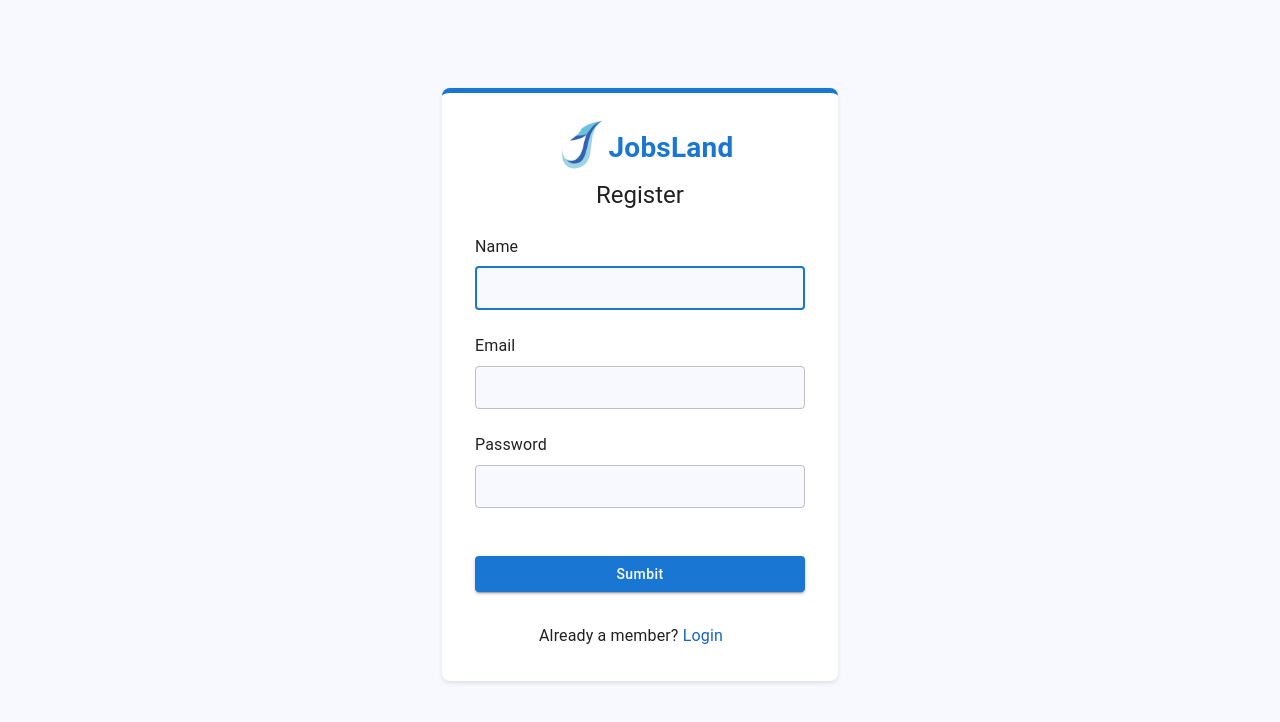
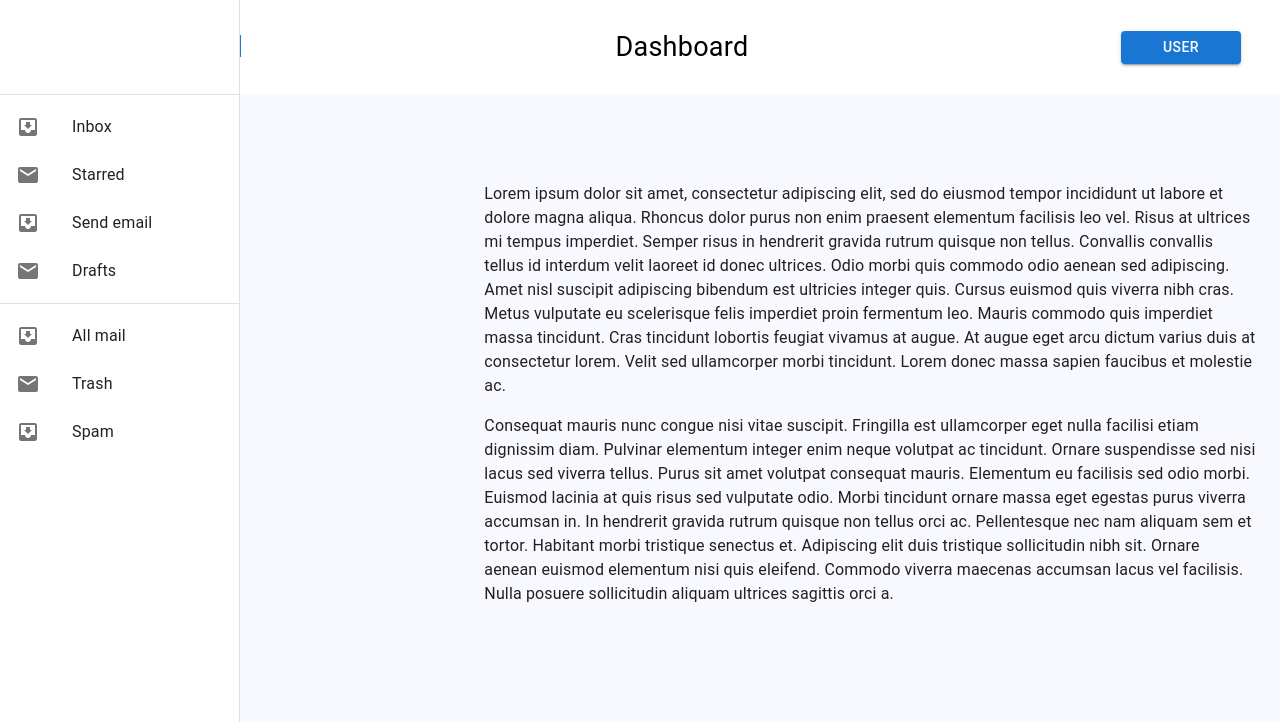
Before and after one commit to uzairmirza90/react-js-jobs, a React (Create React App) app: page /register in a window 1280 px wide. Shown: the top 722 px of the page. Built offline with nearby package versions, Linux system fonts and the light colour scheme.

Commit message:
fixed height of sidebar

```diff
--- a/package.json
+++ b/package.json
@@ -5,6 +5,7 @@
   "dependencies": {
     "@emotion/react": "^11.11.0",
     "@emotion/styled": "^11.11.0",
+    "@mui/icons-material": "^5.11.16",
     "@mui/material": "^5.13.4",
     "@testing-library/jest-dom": "^5.16.5",
     "@testing-library/react": "^13.4.0",
--- a/src/App.js
+++ b/src/App.js
@@ -3,15 +3,17 @@
 import { BrowserRouter, Route, Routes } from "react-router-dom";
 import Register from "./components/Register/Register";
 import LandingPage from "./views/LandingPage/landingPage";
+import Header from "./components/Dadshboard/Header";
 function App() {
   return (
-    <BrowserRouter>
-      <Routes>
-        <Route path="/" element={<LandingPage />} />
-        <Route path="/login" element={<Login />} />
-        <Route path="/register" element={<Register />} />
-      </Routes>
-    </BrowserRouter>
+    <Header />
+    // <BrowserRouter>
+    //   <Routes>
+    //     <Route path="/" element={<LandingPage />} />
+    //     <Route path="/login" element={<Login />} />
+    //     <Route path="/register" element={<Register />} />
+    //   </Routes>
+    // </BrowserRouter>
   );
 }
 
--- /dev/null
+++ b/src/components/Dadshboard/Header.js
@@ -0,0 +1,229 @@
+import * as React from "react";
+
+import Button from "@mui/material/Button";
+import CssBaseline from "@mui/material/CssBaseline";
+import TextField from "@mui/material/TextField";
+import Container from "@mui/material/Container";
+import { createTheme, ThemeProvider } from "@mui/material/styles";
+import { useState } from "react";
+import IconButton from "@mui/material/IconButton";
+import logoImage from "../../assets/logo.jpg";
+import PropTypes from "prop-types";
+import AppBar from "@mui/material/AppBar";
+import Box from "@mui/material/Box";
+import Divider from "@mui/material/Divider";
+import Drawer from "@mui/material/Drawer";
+import InboxIcon from "@mui/icons-material/MoveToInbox";
+import List from "@mui/material/List";
+import ListItem from "@mui/material/ListItem";
+import ListItemButton from "@mui/material/ListItemButton";
+import ListItemIcon from "@mui/material/ListItemIcon";
+import ListItemText from "@mui/material/ListItemText";
+import MailIcon from "@mui/icons-material/Mail";
+import MenuIcon from "@mui/icons-material/Menu";
+import Toolbar from "@mui/material/Toolbar";
+import Typography from "@mui/material/Typography";
+
+const defaultTheme = createTheme({
+  palette: {
+    background: {
+      default: "#f8f8ff",
+    },
+  },
+});
+const drawerWidth = 240;
+const Header = (props) => {
+  // const { window } = props;
+  const [mobileOpen, setMobileOpen] = React.useState(false);
+
+  const handleDrawerToggle = () => {
+    setMobileOpen(!mobileOpen);
+  };
+
+  const drawer = (
+    <div>
+      <Toolbar />
+      <Divider sx={{ paddingTop: "30px" }} />
+      <List>
+        {["Inbox", "Starred", "Send email", "Drafts"].map((text, index) => (
+          <ListItem key={text} disablePadding>
+            <ListItemButton>
+              <ListItemIcon>
+                {index % 2 === 0 ? <InboxIcon /> : <MailIcon />}
+              </ListItemIcon>
+              <ListItemText primary={text} />
+            </ListItemButton>
+          </ListItem>
+        ))}
+      </List>
+      <Divider />
+      <List>
+        {["All mail", "Trash", "Spam"].map((text, index) => (
+          <ListItem key={text} disablePadding>
+            <ListItemButton>
+              <ListItemIcon>
+                {index % 2 === 0 ? <InboxIcon /> : <MailIcon />}
+              </ListItemIcon>
+              <ListItemText primary={text} />
+            </ListItemButton>
+          </ListItem>
+        ))}
+      </List>
+    </div>
+  );
+
+  // const container =
+  //   window !== undefined ? () => window().document.body : undefined;
+
+  return (
+    <ThemeProvider theme={defaultTheme}>
+      <CssBaseline />
+      <Box sx={{ flexGrow: 1 }}>
+        <AppBar
+          position="static"
+          sx={{
+            backgroundColor: "#ffffff",
+            padding: "15px",
+            boxShadow: "none",
+            width: "100%",
+          }}
+        >
+          <Toolbar>
+            <img src={logoImage} alt="logoImage" width={70} />
+            <Typography
+              variant="h6"
+              component="div"
+              sx={{
+                flexGrow: 1,
+                color: "primary.main",
+                fontWeight: "bold",
+                fontSize: "30px",
+              }}
+            >
+              JobsLand
+            </Typography>
+            <Typography
+              alignContent="center"
+              color="black"
+              sx={{ flexGrow: 1, fontSize: "27px" }}
+            >
+              Dashboard
+            </Typography>
+            <Button
+              variant="contained"
+              color="primary"
+              sx={{ width: "120px", height: "33px" }}
+            >
+              User
+            </Button>
+          </Toolbar>
+        </AppBar>
+      </Box>
+      <Box sx={{ display: "flex" }}>
+        <CssBaseline />
+        {/* <AppBar
+          position="fixed"
+          sx={{
+            width: "100%",
+            ml: { sm: `${drawerWidth}px` },
+          }} */}
+        {/* > */}
+        <Toolbar>
+          <IconButton
+            color="inherit"
+            aria-label="open drawer"
+            edge="start"
+            onClick={handleDrawerToggle}
+            sx={{ mr: 2, display: { sm: "none" } }}
+          >
+            <MenuIcon />
+          </IconButton>
+          <Typography variant="h6" noWrap component="div">
+            Responsive drawer
+          </Typography>
+        </Toolbar>
+        {/* </AppBar> */}
+        <Box
+          component="nav"
+          sx={{ width: { sm: drawerWidth }, flexShrink: { sm: 0 } }}
+          aria-label="mailbox folders"
+        >
+          {/* The implementation can be swapped with js to avoid SEO duplication of links. */}
+          <Drawer
+            // container={container}
+            variant="temporary"
+            open={mobileOpen}
+            onClose={handleDrawerToggle}
+            ModalProps={{
+              keepMounted: true, // Better open performance on mobile.
+            }}
+            sx={{
+              display: { xs: "block", sm: "none" },
+              "& .MuiDrawer-paper": {
+                boxSizing: "border-box",
+                width: drawerWidth,
+              },
+            }}
+          >
+            {drawer}
+          </Drawer>
+          <Drawer
+            variant="permanent"
+            sx={{
+              display: { xs: "none", sm: "block" },
+              "& .MuiDrawer-paper": {
+                boxSizing: "border-box",
+                width: drawerWidth,
+              },
+            }}
+            open
+          >
+            {drawer}
+          </Drawer>
+        </Box>
+        <Box
+          component="main"
+          sx={{
+            flexGrow: 1,
+            p: 3,
+            width: { sm: `calc(100% - ${drawerWidth}px)` },
+          }}
+        >
+          <Toolbar />
+          <Typography paragraph>
+            Lorem ipsum dolor sit amet, consectetur adipiscing elit, sed do
+            eiusmod tempor incididunt ut labore et dolore magna aliqua. Rhoncus
+            dolor purus non enim praesent elementum facilisis leo vel. Risus at
+            ultrices mi tempus imperdiet. Semper risus in hendrerit gravida
+            rutrum quisque non tellus. Convallis convallis tellus id interdum
+            velit laoreet id donec ultrices. Odio morbi quis commodo odio aenean
+            sed adipiscing. Amet nisl suscipit adipiscing bibendum est ultricies
+            integer quis. Cursus euismod quis viverra nibh cras. Metus vulputate
+            eu scelerisque felis imperdiet proin fermentum leo. Mauris commodo
+            quis imperdiet massa tincidunt. Cras tincidunt lobortis feugiat
+            vivamus at augue. At augue eget arcu dictum varius duis at
+            consectetur lorem. Velit sed ullamcorper morbi tincidunt. Lorem
+            donec massa sapien faucibus et molestie ac.
+          </Typography>
+          <Typography paragraph>
+            Consequat mauris nunc congue nisi vitae suscipit. Fringilla est
+            ullamcorper eget nulla facilisi etiam dignissim diam. Pulvinar
+            elementum integer enim neque volutpat ac tincidunt. Ornare
+            suspendisse sed nisi lacus sed viverra tellus. Purus sit amet
+            volutpat consequat mauris. Elementum eu facilisis sed odio morbi.
+            Euismod lacinia at quis risus sed vulputate odio. Morbi tincidunt
+            ornare massa eget egestas purus viverra accumsan in. In hendrerit
+            gravida rutrum quisque non tellus orci ac. Pellentesque nec nam
+            aliquam sem et tortor. Habitant morbi tristique senectus et.
+            Adipiscing elit duis tristique sollicitudin nibh sit. Ornare aenean
+            euismod elementum nisi quis eleifend. Commodo viverra maecenas
+            accumsan lacus vel facilisis. Nulla posuere sollicitudin aliquam
+            ultrices sagittis orci a.
+          </Typography>
+        </Box>
+      </Box>
+      ); }
+    </ThemeProvider>
+  );
+};
+export default Header;
--- a/src/components/Register/Register.js
+++ b/src/components/Register/Register.js
@@ -12,8 +12,6 @@
 import { useState } from "react";
 
 import { Link } from "react-router-dom";
-
-// TODO remove, this demo shouldn't need to reset the theme.
 
 const defaultTheme = createTheme({
   palette: {
```
Also changed, not shown: 1 other file (tests, documents, lock files or other folders).
